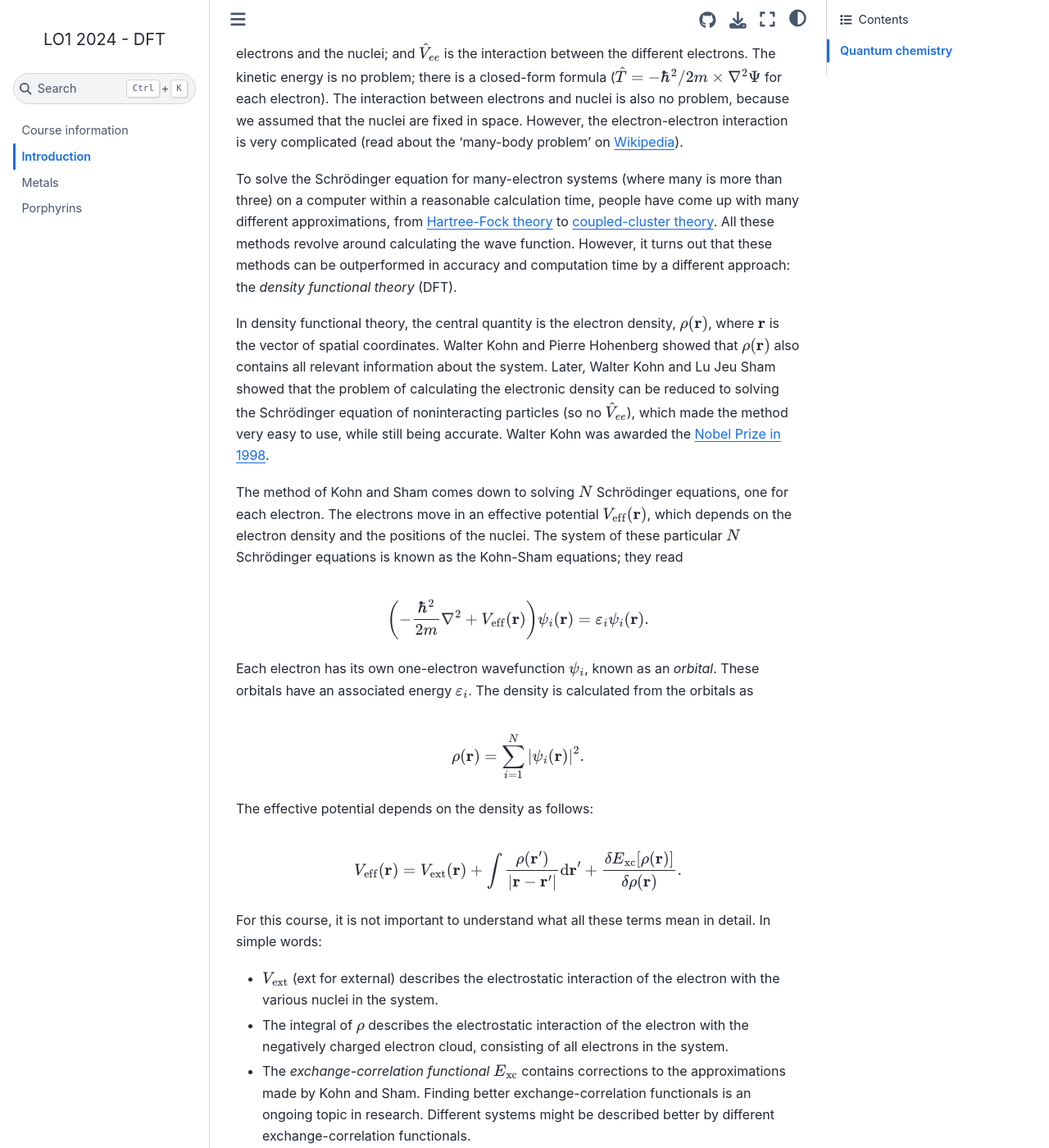
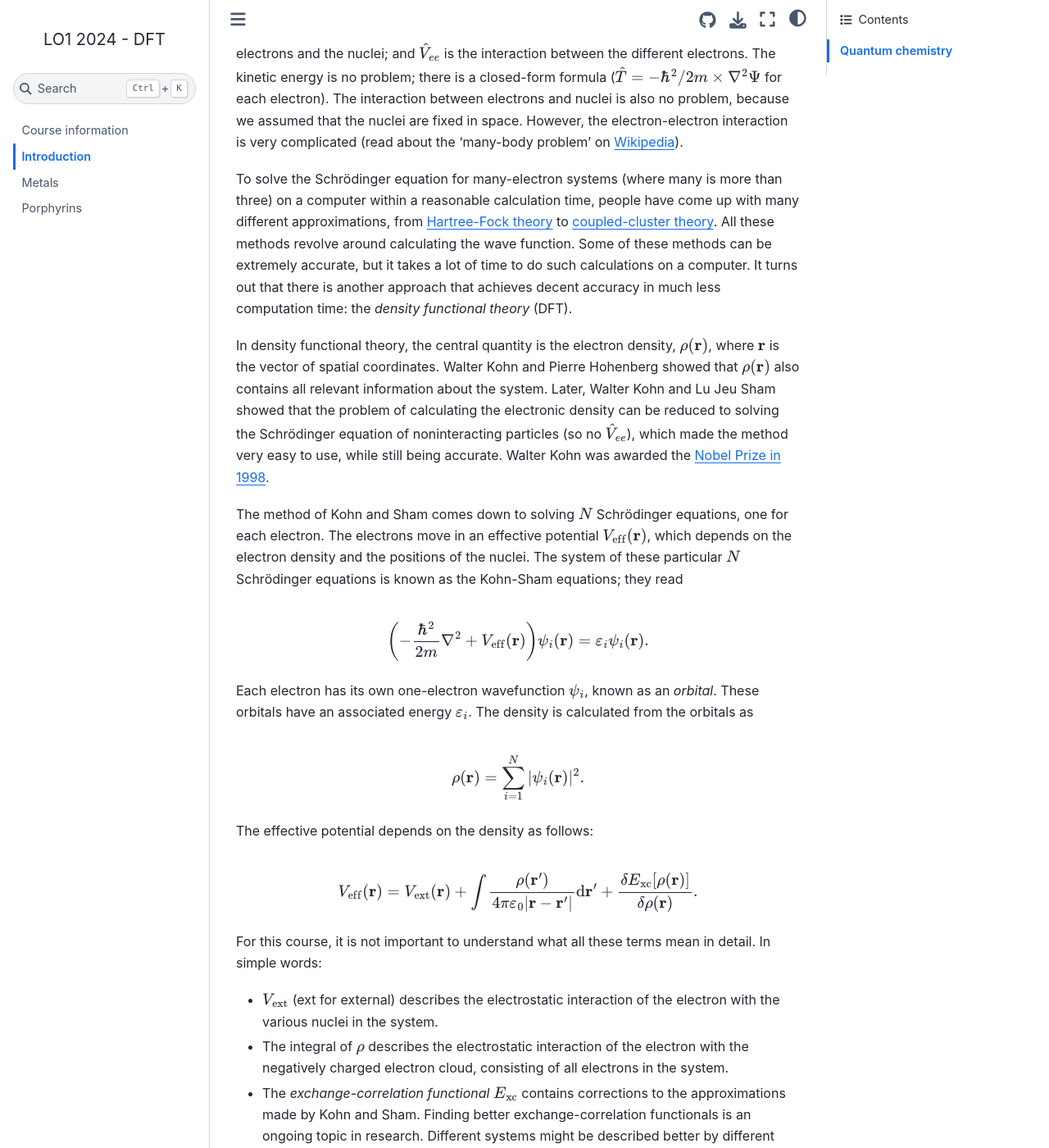
Before and after one commit to lucasdekam/lo1, a Jupyter Book: the page built from intro.md, in a window 1280 px wide and 1400 px high, scrolled down 1133 px. Shown: the whole window at 82% size. Built offline with Jupyter Book 1.0.4 settings and Sphinx 7.4.7 and the Sphinx Book theme 1.1.4, drawn with Linux system fonts in a browser that asks for light colours.

Commit message:
small changes

```diff
--- a/intro.md
+++ b/intro.md
@@ -32,7 +32,7 @@ $$ \hat{H} = \hat{T} + \hat{V}_{ne} + \hat{V}_{ee}.$$
 
 The first term, $\hat{T}$, is the kinetic energy of the electrons; $\hat{V}_{ne}$ the interaction between the electrons and the nuclei; and $\hat{V}_{ee}$ is the interaction between the different electrons. The kinetic energy is no problem; there is a closed-form formula ($\hat{T} = -\hbar^2/2m \times  \nabla^2 \Psi$ for each electron). The interaction between electrons and nuclei is also no problem, because we assumed that the nuclei are fixed in space. However, the electron-electron interaction is very complicated (read about the 'many-body problem' on [Wikipedia](https://en.wikipedia.org/wiki/Many-body_problem)).
 
-To solve the Schrödinger equation for many-electron systems (where many is more than three) on a computer within a reasonable calculation time, people have come up with many different approximations, from [Hartree-Fock theory](https://en.wikipedia.org/wiki/Hartree%E2%80%93Fock_method) to [coupled-cluster theory](https://en.wikipedia.org/wiki/Coupled_cluster). All these methods revolve around calculating the wave function. However, it turns out that these methods can be outperformed in accuracy and computation time by a different approach: the *density functional theory* (DFT).
+To solve the Schrödinger equation for many-electron systems (where many is more than three) on a computer within a reasonable calculation time, people have come up with many different approximations, from [Hartree-Fock theory](https://en.wikipedia.org/wiki/Hartree%E2%80%93Fock_method) to [coupled-cluster theory](https://en.wikipedia.org/wiki/Coupled_cluster). All these methods revolve around calculating the wave function. Some of these methods can be extremely accurate, but it takes a lot of time to do such calculations on a computer. It turns out that there is another approach that achieves decent accuracy in much less computation time: the *density functional theory* (DFT).
 
 In density functional theory, the central quantity is the electron density, $\rho(\mathbf{r})$, where $\mathbf{r}$ is the vector of spatial coordinates. Walter Kohn and Pierre Hohenberg showed that $\rho(\mathbf{r})$ also contains all relevant information about the system. Later, Walter Kohn and Lu Jeu Sham showed that the problem of calculating the electronic density can be reduced to solving the Schrödinger equation of noninteracting particles (so no $\hat{V}_{ee}$), which made the method very easy to use, while still being accurate. Walter Kohn was awarded the [Nobel Prize in 1998](https://www.nobelprize.org/prizes/chemistry/1998/summary/).
 
@@ -46,7 +46,7 @@ $$ \rho(\mathbf{r}) = \sum_{i=1}^{N} |\psi_i(\mathbf{r})|^2. $$
 
 The effective potential depends on the density as follows:
 
-$$ V_\mathrm{eff}(\mathbf{r}) = V_\mathrm{ext}(\mathbf{r}) + \int \frac{\rho(\mathbf{r}')}{|\mathbf{r} - \mathbf{r}'|} \mathrm d \mathbf{r}' + \frac{\delta E_\mathrm{xc}[\rho(\mathbf{r})]}{\delta \rho(\mathbf{r})}.$$
+$$ V_\mathrm{eff}(\mathbf{r}) = V_\mathrm{ext}(\mathbf{r}) + \int \frac{\rho(\mathbf{r}')}{4\pi\varepsilon_0 |\mathbf{r} - \mathbf{r}'|} \mathrm d \mathbf{r}' + \frac{\delta E_\mathrm{xc}[\rho(\mathbf{r})]}{\delta \rho(\mathbf{r})}.$$
 
 For this course, it is not important to understand what all these terms mean in detail. In simple words:
 
```
